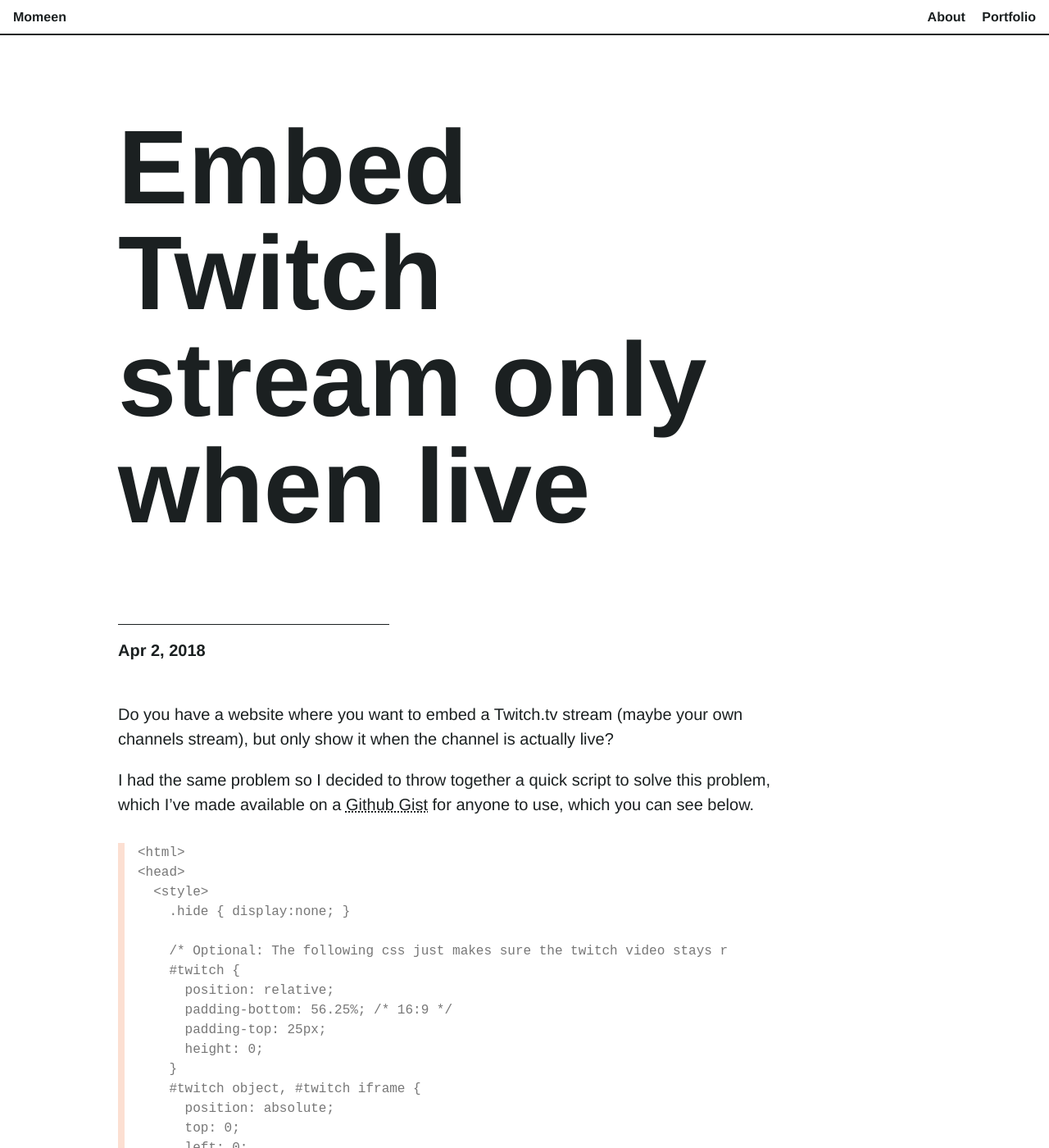
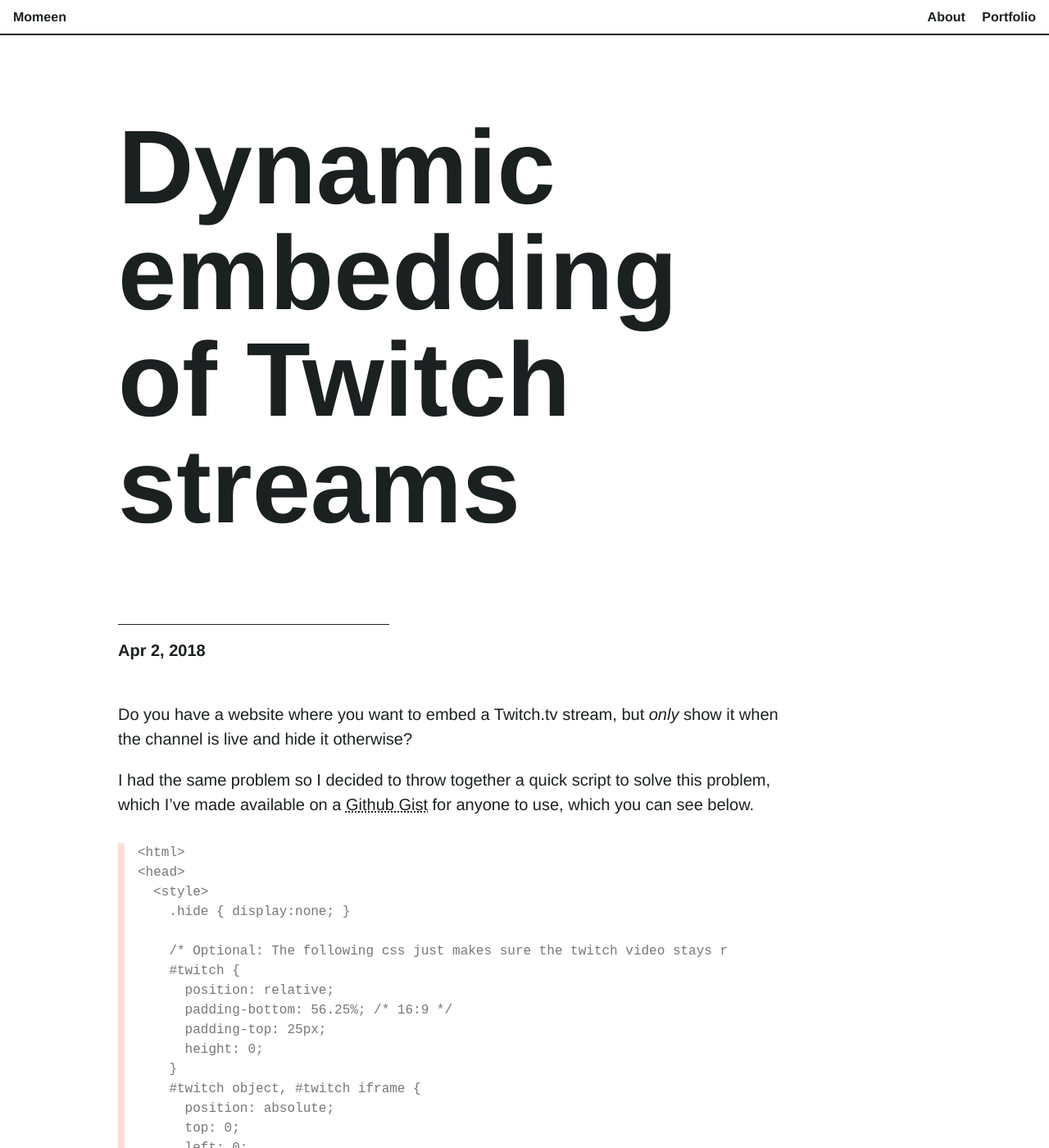
Before and after one commit to fngryboi/fngryboi.github.io, a Jekyll site: the page built from _posts/2018-04-02-embed-twitch-stream-only-when-live.md, in a window 1280 px wide and 1400 px high. Shown: the whole window at 82% size. Built offline with Jekyll 4.4.1, drawn with Linux system fonts in a browser that asks for light colours; some of the changed text lies outside the part shown.

Commit message:
clean ups

```diff
--- a/_posts/2018-04-02-embed-twitch-stream-only-when-live.md
+++ b/_posts/2018-04-02-embed-twitch-stream-only-when-live.md
@@ -1,11 +1,11 @@
 ---
-title: Embed Twitch stream only when live
+title: Dynamic embedding of Twitch streams
 layout: post
 categories:
 published: true
 ---
 
-Do you have a website where you want to embed a Twitch.tv stream (maybe your own channels stream), but only show it when the channel is actually live?
+Do you have a website where you want to embed a Twitch.tv stream, but *only* show it when the channel is live and hide it otherwise?
 
 I had the same problem so I decided to throw together a quick script to solve this problem, which I've made available on a [Github Gist](https://gist.github.com/momeenme/f5323765e3358ae27d4a97eb2d63aa3c) for anyone to use, which you can see below.
 
```
Also changed, not shown: other parts of _posts/2018-04-02-embed-twitch-stream-only-when-live.md (+0 -7 lines), _posts/2019-10-06-personal-voice-assistant.md (+1 -0 lines), 1 other file.
